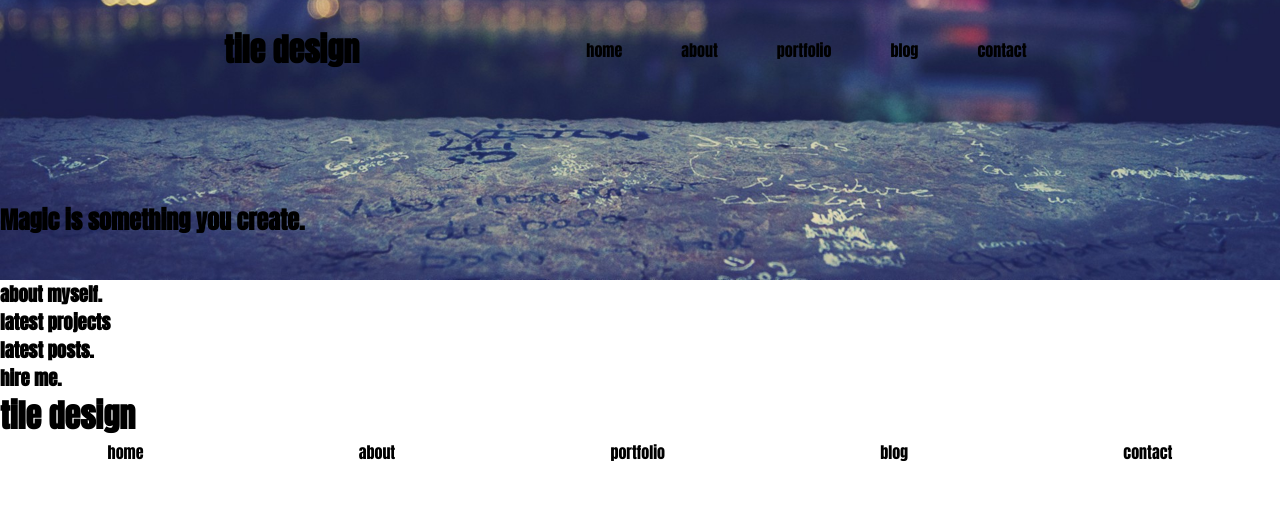
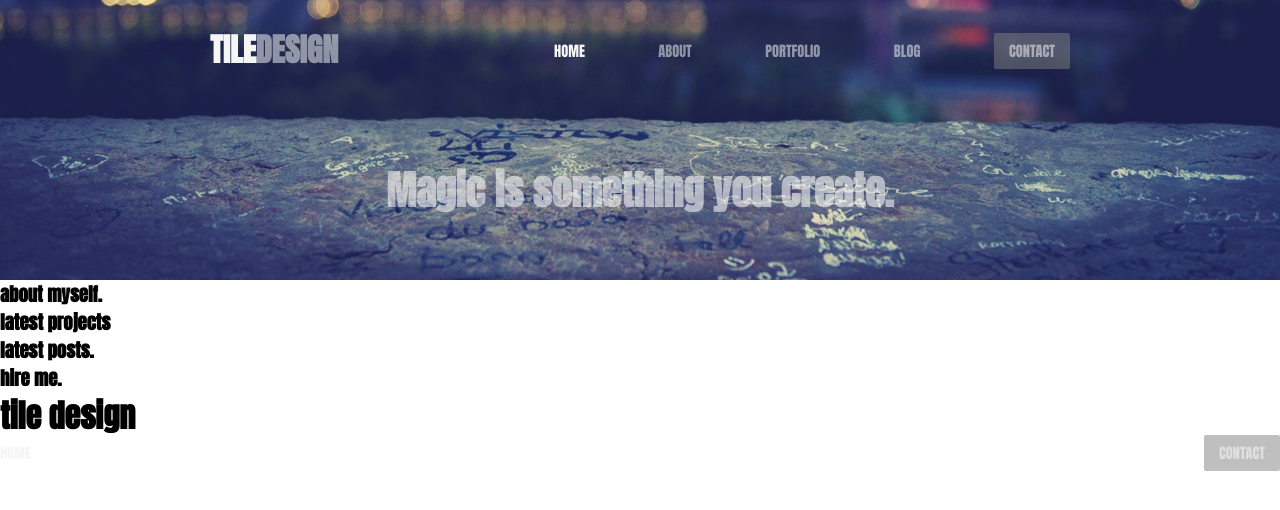
Before and after one commit to gautierfalaise/gautierfalaise.github.io, a plain HTML site: page index.html in a window 1280 px wide. Drawn offline with Linux system fonts and the light colour scheme.

Commit message:
ajout du header complet

```diff
--- a/index.html
+++ b/index.html
@@ -17,7 +17,7 @@
   <body>
     <header>
       <div class="header__container">
-        <h1 class="header__title">tile <span>design</span></h1>
+        <h1 class="header__title">tile<span class="header__span">design</span></h1>
         <nav class="header__nav">
           <ul class="nav__Ulist">
             <li class="nav__list"><a class="nav--connect nav__connect--home" href="#">home</a></li>
--- a/style.css
+++ b/style.css
@@ -8,17 +8,21 @@ a{
     color: black;
 }
 
+/* header style  */
+
 header{
-  height: 35vh;
+  height: 35%;
   background-image: url(./ws_Blurred_City_Lights_1920x1200.jpeg);
   background-size: cover;
   background-position: bottom;
+  color:whitesmoke;
 }
 
 .header__container{
 max-width: 960px;
+height: 25%;
 margin: 0 auto;
-padding: 2% 5% 10% 5% ;
+padding: 50px;
 display: flex;
 justify-content: space-between;
 align-items: center;
@@ -30,5 +34,49 @@ align-items: center;
 
 .nav__Ulist{
     display: flex;
-    justify-content: space-around;
+    justify-content: space-between;
 }
+
+.header__title{
+    text-transform: uppercase;
+}
+
+.header__span{
+    color: rgba(255, 255, 255, 0.5);
+}
+
+.nav--connect{
+    color: rgba(255, 255, 255, 0.5);
+    text-transform: uppercase;
+    font-size: 0.9rem;
+}
+
+.nav__connect--home{
+    color: whitesmoke;
+}
+
+.nav--connect:hover{
+    color:whitesmoke;
+    transition: color 0.4s ease;
+}
+
+.nav__connect--contact{
+padding: 7px 15px;
+background-color: rgb(128, 128, 128, 0.5);
+border-radius: 2px;
+}
+
+.nav__connect--contact:hover{
+    background-color: rgba(168, 168, 168, 0.5);
+    transition: background 0.3s ease;
+}
+
+.main__title{
+    text-align: center;
+    font-size: 2.5rem;
+    color: rgb(245, 245, 245, 0.6);
+    height: 75%;
+    padding-top: 60px;
+}
+
+/* fin header style  */
```
